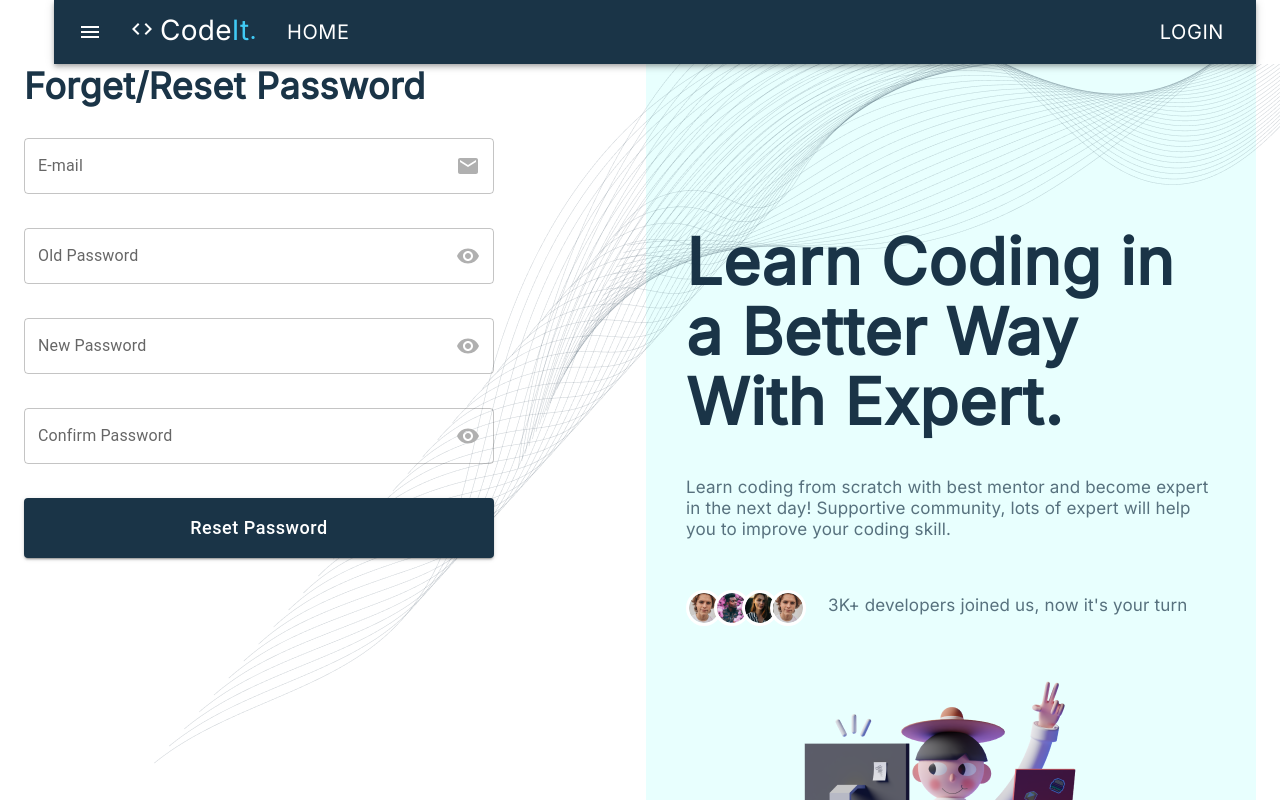
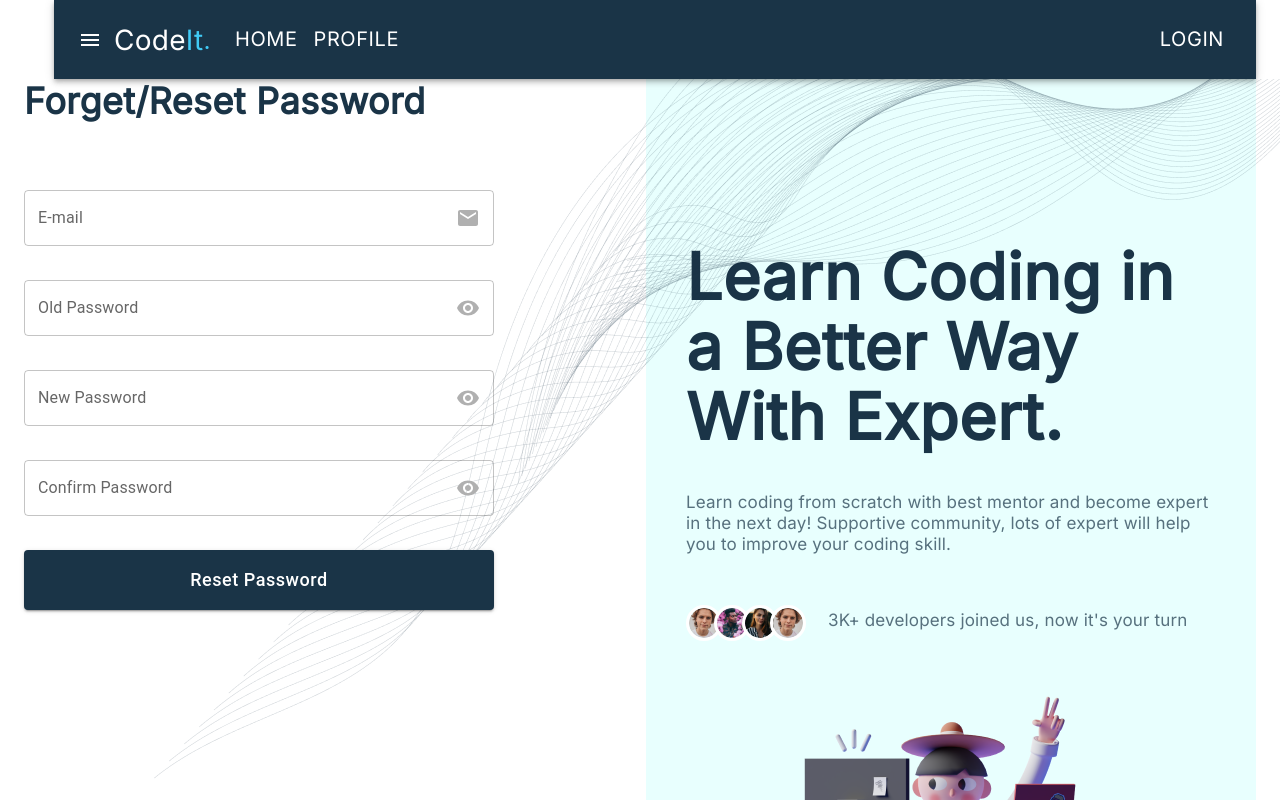
Before and after one commit to usama2333/Task-1, a React (Create React App) app: page /forgot in a window 1280 px wide. Shown: the top 800 px of the page. Built offline with nearby package versions, Linux system fonts and the light colour scheme.

Commit message:
new navbar added

```diff
--- a/src/App.js
+++ b/src/App.js
@@ -21,7 +21,8 @@
   return (
        <Fragment>
 
-       <Navbar/>
+       {/* <Navbar/> */}
+       <Navbarr/>
        <Switch>
         <Route path='/' exact>
            <Signup/>
--- a/src/api/Api.js
+++ b/src/api/Api.js
@@ -11,8 +11,6 @@
     console.log(data.phone);
     console.log(data.country);
     console.log(data.confirmpassword);
-
-
 
     try{
         const  response = await axios({
--- a/src/authentication/ForgotPassword.js
+++ b/src/authentication/ForgotPassword.js
@@ -14,6 +14,7 @@
 import { forgotSchema } from '../schema/forgot';
 import forgotPasswordData from '../api/forgotApi';
 import { useHistory } from 'react-router-dom';
+
 
 const initialValues = {
 
@@ -33,16 +34,12 @@
     const {values , errors , touched , handleBlur , handleChange , handleSubmit} = useFormik({
         initialValues : initialValues,
         validationSchema : forgotSchema,
-        onSubmit : (values , action, ) => {
+        onSubmit : (values , action ) => {
 
-          // AddInputData(values);
           forgotPasswordData(values, history);
-
 
          console.log('forgot password..............................');
          console.log(values);
-
-
 
         }
       })
@@ -66,8 +63,8 @@
         spacing= {{lg : '30px' , md : '25px' , sm : '20px' , xs : '20px'} }
      >
 
-    <Box sx={{mt :{ lg: '230.5px' , md : '90px' , sm : '70px' , xs : '50px'}, mb : '37px'}}>
-            <Typography sx={{color : '#1A3447',fontWeight : 600 , fontSize : '36px' , lineHeight : '44px' , fontFamily : 'Inter' , fontStyle : 'normal'}}>
+    <Box sx={{mt :{ lg: '230.5px' , md : '90px' , sm : '70px' , xs : '50px'}}}>
+            <Typography sx={{mb : '37px',color : '#1A3447',fontWeight : 600 , fontSize : '36px' , lineHeight : '44px' , fontFamily : 'Inter' , fontStyle : 'normal'}}>
                 Forget/Reset Password
             </Typography>
          </Box>
--- a/src/authentication/Login.js
+++ b/src/authentication/Login.js
@@ -15,8 +15,6 @@
 import AuthContext from '../store/auth-context';
 import { ToastContainer, toast } from 'react-toastify';
 import 'react-toastify/dist/ReactToastify.css';
-
-
 
 
 
--- a/src/layout/Navbarr.js
+++ b/src/layout/Navbarr.js
@@ -1,172 +1,200 @@
-// import React, {Fragment} from 'react';
-// import AppBar from '@mui/material/AppBar';
-// import Box from '@mui/material/Box';
-// import Toolbar from '@mui/material/Toolbar';
-// import IconButton from '@mui/material/IconButton';
-// import Typography from '@mui/material/Typography';
-// import Menu from '@mui/material/Menu';
-// import MenuIcon from '@mui/icons-material/Menu';
-// import Container from '@mui/material/Container';
-// import Avatar from '@mui/material/Avatar';
-// import Button from '@mui/material/Button';
-// import Tooltip from '@mui/material/Tooltip';
-// import MenuItem from '@mui/material/MenuItem';
-// import AdbIcon from '@mui/icons-material/Adb';
+
+import React , {Fragment, useContext} from "react";
+import AppBar from "@mui/material/AppBar";
+import Box from "@mui/material/Box";
+import Toolbar from "@mui/material/Toolbar";
+import IconButton from "@mui/material/IconButton";
+import Typography from "@mui/material/Typography";
+import Menu from "@mui/material/Menu";
+import MenuIcon from "@mui/icons-material/Menu";
+import Container from "@mui/material/Container";
+import Button from "@mui/material/Button";
+import MenuItem from "@mui/material/MenuItem";
+import { useHistory } from 'react-router-dom';
+import AuthContext from '../store/auth-context';
 
 
-// const pages = [ 'Home'];
-// const settings = ['Profile', 'Account', 'Dashboard', 'Logout'];
+const pages = ["Home", "profile"];
+const settings = ["login", "Logout"];
+const login = false;
 
-// const Navbarr = () => {
+const Navbarr = () => {
 
-//   const [anchorElNav, setAnchorElNav] = React.useState(null);
-//   const [anchorElUser, setAnchorElUser] = React.useState(null);
+    const [anchorElNav, setAnchorElNav] = React.useState(null);
+    const [anchorElUser, setAnchorElUser] = React.useState(null);
 
-//   const handleOpenNavMenu = (event) => {
-//     setAnchorElNav(event.currentTarget);
-//   };
-//   const handleOpenUserMenu = (event) => {
-//     setAnchorElUser(event.currentTarget);
-//   };
+    const authCtx = useContext(AuthContext);
+    const isLoggedIn = authCtx.isLoggedIn;
 
-//   const handleCloseNavMenu = () => {
-//     setAnchorElNav(null);
-//   };
+     const history = useHistory();
+     const loginHandler = () => {
+       history.replace('/login')
+     }
 
-//   const handleCloseUserMenu = () => {
-//     setAnchorElUser(null);
-//   };
+     const logoutHandler = () => {
+      authCtx.logout();
+      history.replace('/')
+    }
 
-//   return (
-//     <Fragment>
-//     <Container maxWidth = 'xl' >
-//     <Box sx={{ml : '30px'}} >
+    const homeHandler = () => {
 
-//     <AppBar position="static">
-//       <Container maxWidth="xl">
-//         <Toolbar disableGutters>
-//           <AdbIcon sx={{ display: { xs: 'none', md: 'flex' }, mr: 1 }} />
-//           <Typography
-//             variant="h6"
-//             noWrap
-//             component="a"
-//             href="/"
-//             sx={{
-//               mr: 2,
-//               display: { xs: 'none', md: 'flex' },
-//               fontFamily: 'monospace',
-//               fontWeight: 700,
-//               letterSpacing: '.3rem',
-//               color: 'inherit',
-//               textDecoration: 'none',
-//             }}
-//           >
-//             Code It
-//           </Typography>
+      history.replace('/home')
+    }
 
-//           <Box sx={{ flexGrow: 1, display: { xs: 'flex', md: 'none' } }}>
-//             <IconButton
-//               size="large"
-//               aria-label="account of current user"
-//               aria-controls="menu-appbar"
-//               aria-haspopup="true"
-//               onClick={handleOpenNavMenu}
-//               color="inherit"
-//             >
-//               <MenuIcon />
-//             </IconButton>
-//             <Menu
-//               id="menu-appbar"
-//               anchorEl={anchorElNav}
-//               anchorOrigin={{
-//                 vertical: 'bottom',
-//                 horizontal: 'left',
-//               }}
-//               keepMounted
-//               transformOrigin={{
-//                 vertical: 'top',
-//                 horizontal: 'left',
-//               }}
-//               open={Boolean(anchorElNav)}
-//               onClose={handleCloseNavMenu}
-//               sx={{
-//                 display: { xs: 'block', md: 'none' },
-//               }}
-//             >
-//               {pages.map((page) => (
-//                 <MenuItem key={page} onClick={handleCloseNavMenu}>
-//                   <Typography textAlign="center">{page}</Typography>
-//                 </MenuItem>
-//               ))}
-//             </Menu>
-//           </Box>
-//           <AdbIcon sx={{ display: { xs: 'flex', md: 'none' }, mr: 1 }} />
-//           <Typography
-//             variant="h5"
-//             noWrap
-//             component="a"
-//             href=""
-//             sx={{
-//               mr: 2,
-//               display: { xs: 'flex', md: 'none' },
-//               flexGrow: 1,
-//               fontFamily: 'monospace',
-//               fontWeight: 700,
-//               letterSpacing: '.3rem',
-//               color: 'inherit',
-//               textDecoration: 'none',
-//             }}
-//           >
-//             LOGO
-//           </Typography>
-//           <Box sx={{ flexGrow: 1, display: { xs: 'none', md: 'flex' } }}>
-//             {pages.map((page) => (
-//               <Button
-//                 key={page}
-//                 onClick={handleCloseNavMenu}
-//                 sx={{ my: 2, color: 'white', display: 'block' }}
-//               >
-//                 {page}
-//               </Button>
-//             ))}
-//           </Box>
+    const handleOpenNavMenu = (event) => {
+      setAnchorElNav(event.currentTarget);
+    };
+    const handleOpenUserMenu = (event) => {
+      setAnchorElUser(event.currentTarget);
+    };
 
-//           <Box sx={{ flexGrow: 0 }}>
+    const handleCloseNavMenu = () => {
+        history.replace('/home')
+      setAnchorElNav(null);
+    };
 
-//                 {/* <Avatar alt="Remy Sharp" src="/static/images/avatar/2.jpg" /> */}
-//                 <Button sx={{color : '#FFFF;' ,  fontSize : '20px', fontFamily : 'Inter' , fontStyle : 'normal' }} color="inherit">Logout</Button>
-//                 <Button  sx={{color : '#FFFF;' , fontSize : '20px' , fontFamily : 'Inter' , fontStyle : 'normal' }} color="inherit">Login</Button>
 
-//             <Menu
-//               sx={{ mt: '45px' }}
-//               id="menu-appbar"
-//               anchorEl={anchorElUser}
-//               anchorOrigin={{
-//                 vertical: 'top',
-//                 horizontal: 'right',
-//               }}
-//               keepMounted
-//               transformOrigin={{
-//                 vertical: 'top',
-//                 horizontal: 'right',
-//               }}
-//               open={Boolean(anchorElUser)}
-//               onClose={handleCloseUserMenu}
-//             >
-//               {settings.map((setting) => (
-//                 <MenuItem key={setting} onClick={handleCloseUserMenu}>
-//                   <Typography textAlign="center">{setting}</Typography>
-//                 </MenuItem>
-//               ))}
-//             </Menu>
-//           </Box>
-//         </Toolbar>
-//       </Container>
-//     </AppBar>
-//     </Box>
-//     </Container>
-//     </Fragment>
-//   )
-// }
+    const handleCloseUserMenu = () => {
+      setAnchorElUser(null);
+    };
+  return (
+    <Fragment>
+    <Container maxWidth = 'xl' >
+    <Box sx={{ml : '30px'}} >
 
-// export default Navbarr
+    <AppBar position="static">
+      <Container maxWidth="xl">
+        <Toolbar disableGutters>
+        <IconButton
+            size="large"
+            edge="start"
+            color="inherit"
+            aria-label="menu"
+            sx={{ display : {xl : 'flex',lg : 'flex' , md : 'flex' , sm : 'none' , xs : 'none'} }}
+          >
+            <MenuIcon />
+          </IconButton>
+
+          <Typography
+            variant="h6"
+            noWrap
+            component="a"
+            href="/"
+            sx={{
+              mr: 2,
+              display: { xs: "none", md: "flex" },
+              fontFamily: "inter",
+              fontWeight: 700,
+              color: "inherit",
+              textDecoration: "none"
+            }}
+          >
+             <Box sx={{display : 'flex'}}>
+
+            <Typography sx={{color : '#FFFF;' , fontSize : '28px' , fonWeight : 700 , fontFamily : 'Inter' , fontStyle : 'normal' }}>
+                Code
+            </Typography>
+            <Typography sx={{color : '#40CAF5;' , fontSize : '28px' , fonWeight : 700 , fontFamily : 'Inter' , fontStyle : 'normal'}}>
+                It
+            </Typography>
+            <Typography sx={{color : '#40CAF5;' , fontSize : '28px' , fonWeight : 700 ,}}>
+                .
+            </Typography>
+
+         </Box>
+          </Typography>
+
+          <Box sx={{ flexGrow: 1, display: { xs: "flex", md: "none" } }}>
+            <IconButton
+              size="large"
+              aria-label="account of current user"
+              aria-controls="menu-appbar"
+              aria-haspopup="true"
+              onClick={handleOpenNavMenu}
+              color="inherit"
+            >
+              <MenuIcon />
+            </IconButton>
+            <Menu
+              id="menu-appbar"
+              anchorEl={anchorElNav}
+              anchorOrigin={{
+                vertical: "bottom",
+                horizontal: "left"
+              }}
+              keepMounted
+              transformOrigin={{
+                vertical: "top",
+                horizontal: "left"
+              }}
+              open={Boolean(anchorElNav)}
+              onClose={handleCloseNavMenu}
+
+              sx={{display: { xs: "block", md: "none" },color : '#FFFF;' , fontSize : '20px' , fontFamily : 'Inter' , fontStyle : 'normal' }}
+            >
+              {pages.map((page) => (
+                <MenuItem key={page} onClick={handleCloseNavMenu}>
+                  <Button onClick={homeHandler} textAlign="center">
+                    {page}
+                  </Button>
+                </MenuItem>
+              ))}
+            </Menu>
+          </Box>
+
+          <Typography
+            variant="h5"
+            noWrap
+            component="a"
+            href=""
+            sx={{
+              mr: 2,
+              display: { xs: "flex", md: "none" },
+              flexGrow: 1,
+              fontFamily: "Inter",
+              fontWeight: 700,
+              color: "inherit",
+              textDecoration: "none"
+            }}
+          >
+        <Box sx={{display : 'flex'}}>
+
+         <Typography sx={{color : '#FFFF;' , fontSize : '28px' , fonWeight : 700 , fontFamily : 'Inter' , fontStyle : 'normal' }}>
+             Code
+         </Typography>
+         <Typography sx={{color : '#40CAF5;' , fontSize : '28px' , fonWeight : 700 , fontFamily : 'Inter' , fontStyle : 'normal'}}>
+             It
+         </Typography>
+         <Typography sx={{color : '#40CAF5;' , fontSize : '28px' , fonWeight : 700 ,}}>
+             .
+         </Typography>
+
+      </Box>
+          </Typography>
+
+
+          <Box sx={{ flexGrow: 1, display: { xs: "none", md: "flex" } }}>
+            {pages.map((page) => (
+              <Button
+                key={page}
+                onClick={handleCloseNavMenu}
+                sx={{ my: 2, color: "white", display: "block", color : '#FFFF;' , fontSize : '20px' , fontFamily : 'Inter' , fontStyle : 'normal'  }}
+              >
+                {page}
+              </Button>
+            ))}
+          </Box>
+
+          {isLoggedIn &&  <Button onClick={logoutHandler} sx={{color : '#FFFF;' , fontSize : '20px' , fontFamily : 'Inter' , fontStyle : 'normal' }} color="inherit">Logout</Button>}
+          {!isLoggedIn &&  <Button onClick={loginHandler} sx={{color : '#FFFF;' , fontSize : '20px' , fontFamily : 'Inter' , fontStyle : 'normal' }} color="inherit">Login</Button>}
+
+        </Toolbar>
+      </Container>
+    </AppBar>
+    </Box>
+    </Container>
+    </Fragment>
+  )
+}
+
+export default Navbarr
```
